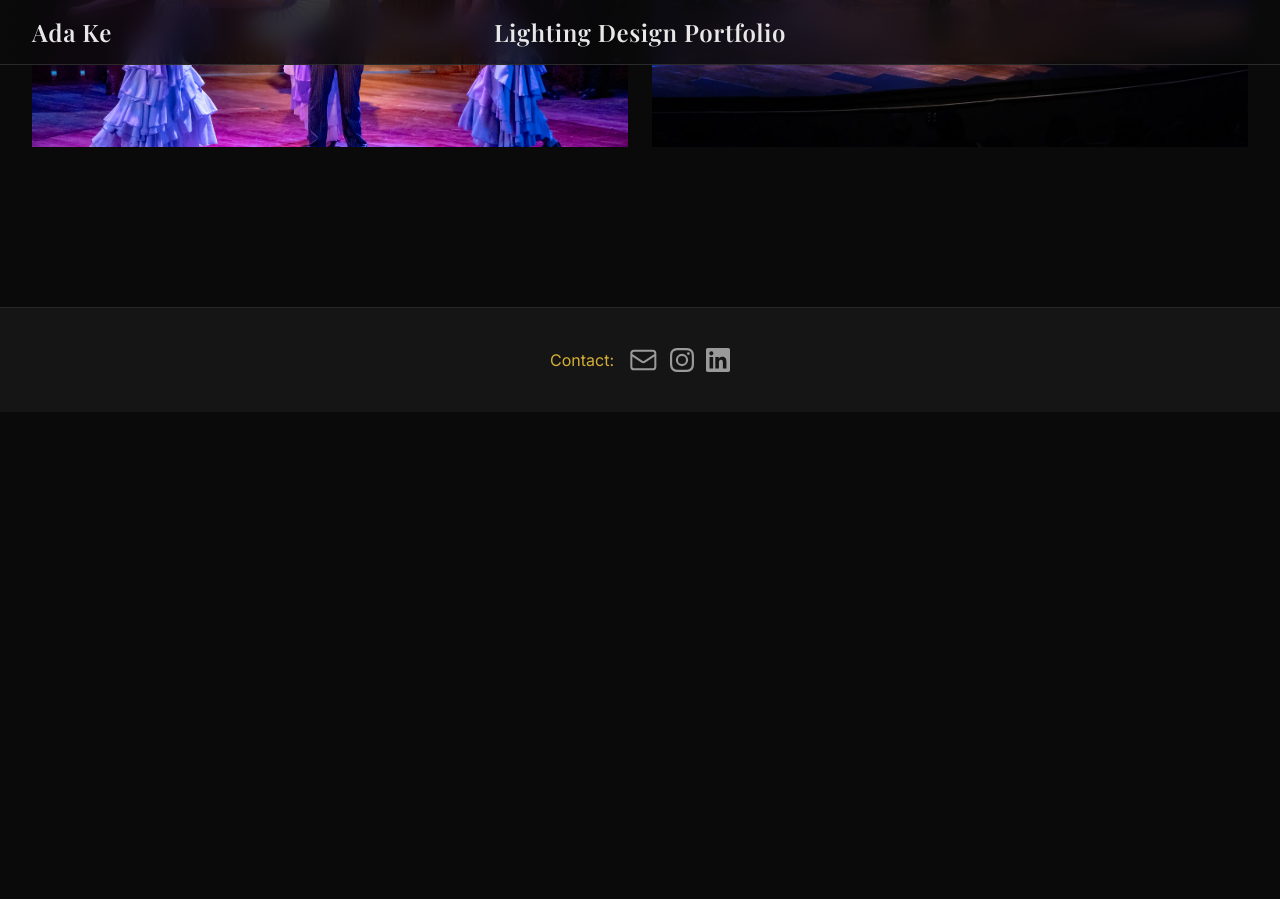
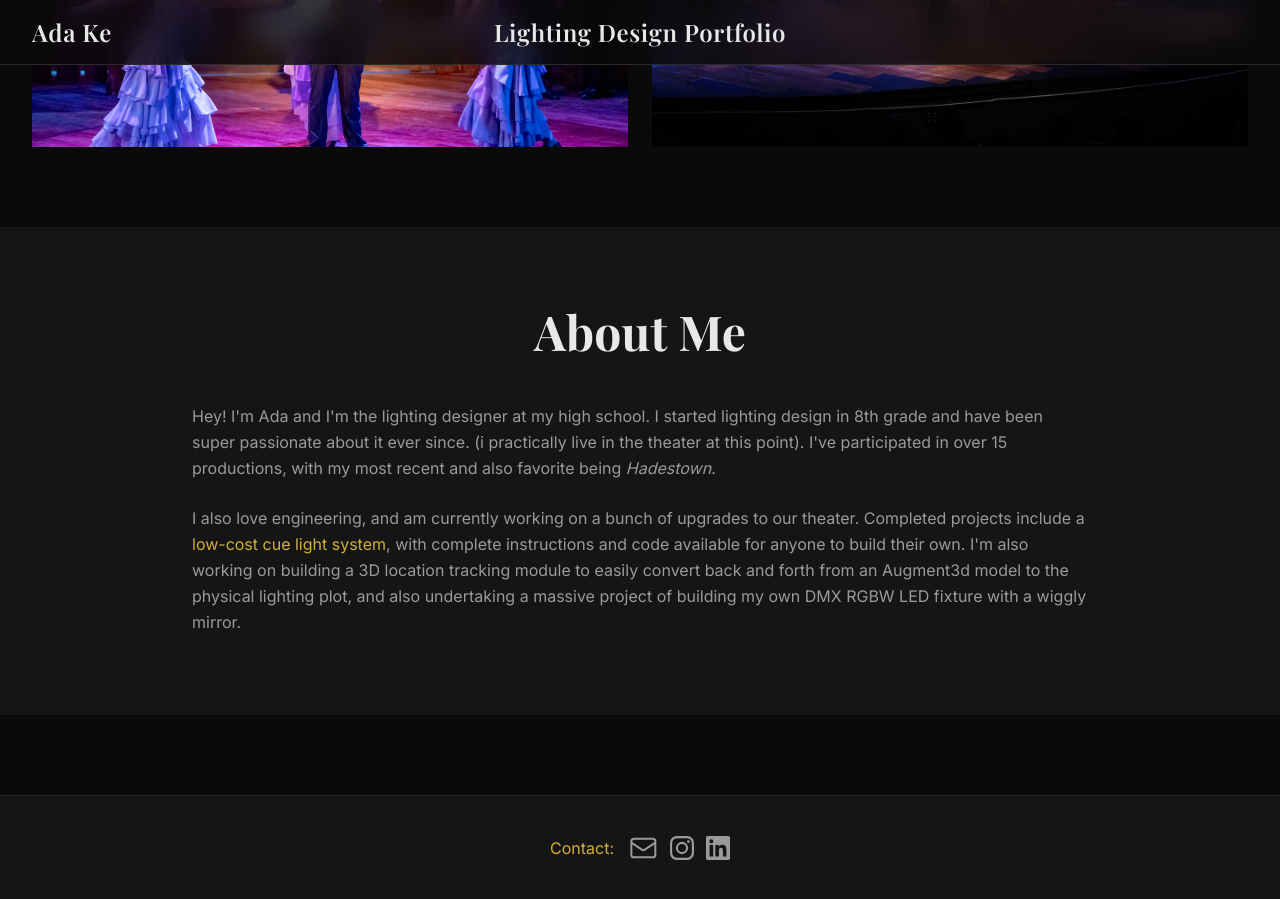
Before and after one commit to ada7ke/website, a Jekyll site: the page built from lighting/portfolio.html, in a window 1280 px wide and 900 px high, scrolled down 2213 px. Built offline with Jekyll 4.4.1, drawn with Linux system fonts in a browser that asks for light colours; nearby versions of some CDN libraries; before the commit the page ends 2625 px from its top, so only the background shows below that.

Commit message:
abt me, blank show text, fix activebutton highlighting

```diff
--- a/lighting/galleries/blank.html
+++ b/lighting/galleries/blank.html
@@ -1,4 +1,4 @@
 <!-- Blank Gallery -->
 <div id="blank-gallery" class="gallery-content hidden">
-
+  <p style="color: #888; font-size: 0.9em; text-align: center; margin-top: 2em;">No more shows to display for now :(</p>
 </div>
--- a/lighting/portfolio.html
+++ b/lighting/portfolio.html
@@ -38,7 +38,7 @@ layout: portfolio
     <!-- Production Selection Buttons -->
     <div class="flex flex-wrap justify-center gap-4 mb-16 fade-in" data-fade-in>
       <button class="show-btn active border border-accent text-accent px-8 py-3 transition-all duration-300 hover:bg-accent hover:text-dark-bg font-semibold" onclick="showGallery('hadestown')">Hadestown</button>
-      <button class="show-btn border border-dark-border text-dark-muted px-8 py-3 transition-all duration-300 hover:border-accent hover:text-accent font-semibold" onclick="showGallery('hamilton')">Watch Out for Future Shows! </button>
+      <button class="show-btn border border-dark-border text-dark-muted px-8 py-3 transition-all duration-300 hover:border-accent hover:text-accent font-semibold" onclick="showGallery('blank')">Watch Out for Future Shows! </button>
       <!-- <button class="show-btn border border-dark-border text-dark-muted px-8 py-3 transition-all duration-300 hover:border-accent hover:text-accent font-semibold" onclick="showGallery('moulin-rouge')">Moulin Rouge</button>
       <button class="show-btn border border-dark-border text-dark-muted px-8 py-3 transition-all duration-300 hover:border-accent hover:text-accent font-semibold" onclick="showGallery('wicked')">Wicked</button> -->
     </div>
@@ -49,59 +49,22 @@ layout: portfolio
   </div>
 </section>
 
-
-
-
-
 <!-- About Section -->
-<!-- <section id="about" class="py-20 px-4 sm:px-6 lg:px-8 bg-dark-surface">
+<section id="about" class="py-20 px-4 sm:px-6 lg:px-8 bg-dark-surface">
   <div class="max-w-4xl mx-auto">
     <h2 class="font-display text-4xl sm:text-5xl font-bold text-center mb-12">About Me</h2>
-    <div class="grid md:grid-cols-2 gap-12 items-center">
-      <div>
+    <div class="grid md:grid-cols-1 gap-12 items-center">
+      <!-- <div>
         <img src="/assets/profile.png" alt="Ada Ke" class="w-full h-96 object-cover">
-      </div>
+      </div> -->
       <div class="space-y-6">
         <p class="text-dark-muted leading-relaxed">
-          I'm a theatrical lighting designer with a passion for creating immersive environments that enhance storytelling through light, shadow, and color. With years of experience in theater and live performance, I specialize in crafting atmospheric designs that elevate every moment on stage.
+          Hey! I'm Ada and I'm the lighting designer at my high school. I started lighting design in 8th grade and have been super passionate about it ever since. (i practically live in the theater at this point). I've participated in over 15 productions, with my most recent and also favorite being <em>Hadestown</em>.
         </p>
         <p class="text-dark-muted leading-relaxed">
-          My approach combines technical precision with artistic vision, ensuring that every lighting cue serves the narrative and emotional arc of the production. I believe that lighting is not just about visibility—it's about creating worlds, moods, and magic.
-        </p>
-        <p class="text-dark-muted leading-relaxed">
-          When I'm not in the theater, you can find me exploring new technologies in lighting design, attending performances, or teaching the next generation of designers.
+          I also love engineering, and am currently working on a bunch of upgrades to our theater. Completed projects include a <a href="https://hackaday.io/project/203365-theater-cue-lights" class="text-accent hover:underline">low-cost cue light system</a>, with complete instructions and code available for anyone to build their own. I'm also working on building a 3D location tracking module to easily convert back and forth from an Augment3d model to the physical lighting plot, and also undertaking a massive project of building my own DMX RGBW LED fixture with a wiggly mirror.
         </p>
       </div>
     </div>
   </div>
-</section> -->
-
-<!-- Contact Section -->
-<!-- <section id="contact" class="py-20 px-4 sm:px-6 lg:px-8">
-  <div class="max-w-2xl mx-auto text-center">
-    <h2 class="font-display text-4xl sm:text-5xl font-bold mb-4">Get In Touch</h2>
-    <p class="text-dark-muted text-lg mb-2">Interested in collaborating? I'd love to hear about your project.</p>
-
-    <div class="space-y-1">
-      <div class="flex items-center justify-center space-x-3 text-dark-muted hover:text-dark-text transition-colors duration-300">
-        <svg class="w-6 h-6" fill="none" stroke="currentColor" viewBox="0 0 24 24">
-          <path stroke-linecap="round" stroke-linejoin="round" stroke-width="2" d="M3 8l7.89 5.26a2 2 0 002.22 0L21 8M5 19h14a2 2 0 002-2V7a2 2 0 00-2-2H5a2 2 0 00-2 2v10a2 2 0 002 2z"></path>
-        </svg>
-        <a href="mailto:adayke10@gmail.com" class="text-lg">adayke10@gmail.com</a>
-      </div>
-
-      <div class="pt-2 flex justify-center space-x-6">
-        <a href="https://www.instagram.com/ada.ke_/" class="text-dark-muted hover:text-accent transition-colors duration-300">
-          <svg class="w-8 h-8" fill="currentColor" viewBox="0 0 24 24">
-            <path d="M12 2.163c3.204 0 3.584.012 4.85.07 3.252.148 4.771 1.691 4.919 4.919.058 1.265.069 1.645.069 4.849 0 3.205-.012 3.584-.069 4.849-.149 3.225-1.664 4.771-4.919 4.919-1.266.058-1.644.07-4.85.07-3.204 0-3.584-.012-4.849-.07-3.26-.149-4.771-1.699-4.919-4.92-.058-1.265-.07-1.644-.07-4.849 0-3.204.013-3.583.07-4.849.149-3.227 1.664-4.771 4.919-4.919 1.266-.057 1.645-.069 4.849-.069zM12 0C8.741 0 8.333.014 7.053.072 2.695.272.273 2.69.073 7.052.014 8.333 0 8.741 0 12c0 3.259.014 3.668.072 4.948.2 4.358 2.618 6.78 6.98 6.98C8.333 23.986 8.741 24 12 24c3.259 0 3.668-.014 4.948-.072 4.354-.2 6.782-2.618 6.979-6.98.059-1.28.073-1.689.073-4.948 0-3.259-.014-3.667-.072-4.947-.196-4.354-2.617-6.78-6.979-6.98C15.668.014 15.259 0 12 0zm0 5.838a6.162 6.162 0 100 12.324 6.162 6.162 0 000-12.324zM12 16a4 4 0 110-8 4 4 0 010 8zm6.406-11.845a1.44 1.44 0 100 2.881 1.44 1.44 0 000-2.881z"/>
-          </svg>
-        </a>
-        <a href="https://www.linkedin.com/in/ada-ke/" class="text-dark-muted hover:text-accent transition-colors duration-300">
-          <svg class="w-8 h-8" fill="currentColor" viewBox="0 0 24 24">
-            <path d="M20.447 20.452h-3.554v-5.569c0-1.328-.027-3.037-1.852-3.037-1.853 0-2.136 1.445-2.136 2.939v5.667H9.351V9h3.414v1.561h.046c.477-.9 1.637-1.85 3.37-1.85 3.601 0 4.267 2.37 4.267 5.455v6.286zM5.337 7.433a2.062 2.062 0 01-2.063-2.065 2.064 2.064 0 112.063 2.065zm1.782 13.019H3.555V9h3.564v11.452zM22.225 0H1.771C.792 0 0 .774 0 1.729v20.542C0 23.227.792 24 1.771 24h20.451C23.2 24 24 23.227 24 22.271V1.729C24 .774 23.2 0 22.222 0h.003z"/>
-          </svg>
-        </a>
-      </div>
-    </div>
-  </div>
-</section> -->
+</section>
```
Also changed, not shown: 3 other files.
